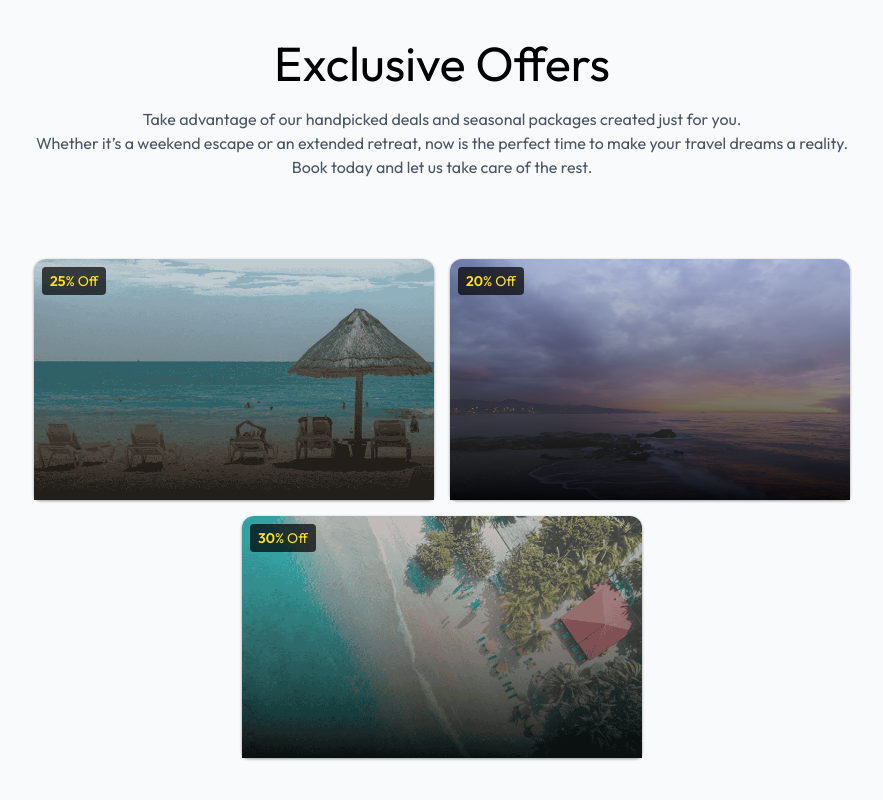
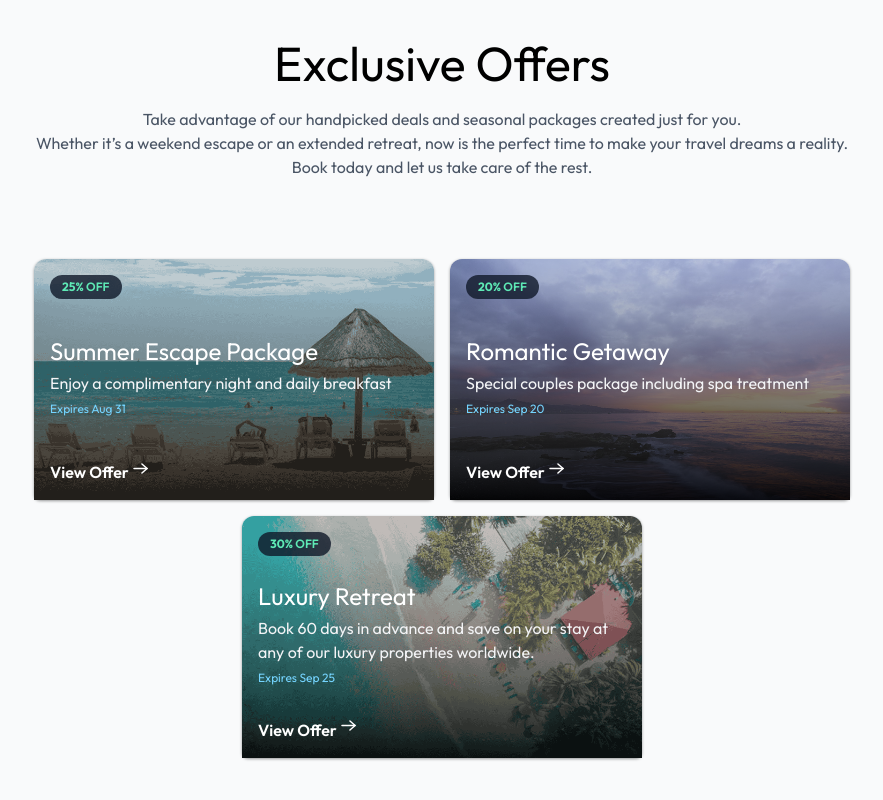
Before and after one commit to sam-bg07/Hotel-Booking, a React (Vite) app: page / in a window 1280 px wide. Shown: the part 2059-2859 px from the top of the page, without its empty margins (198-1081 px from the left). Built offline with nearby package versions, Linux system fonts and the light colour scheme; no server answers.

Commit message:
Commit for card section

```diff
--- a/src/components/ExclusiveOffer.jsx
+++ b/src/components/ExclusiveOffer.jsx
@@ -1,5 +1,5 @@
 import React, { useState } from "react";
-import { exclusiveOffers } from "../assets/assets";
+import { assets, exclusiveOffers } from "../assets/assets";
 import { NavLink } from "react-router-dom";
 
 const ExclusiveOffer = () => {
@@ -28,6 +28,7 @@ const ExclusiveOffer = () => {
       <div className="px-6 md:px-16 lg:px-24 flex flex-wrap justify-center gap-4  mt-20 w-full">
         {exclusiveOffers.map((offer, index) => (
           <NavLink
+            key={offer._id}
             to={`to="/exclusive-offer/"${offer._id}`}
             onMouseEnter={() => setHoveredCard(offer._id)}
             onMouseLeave={() => setHoveredCard(null)}
@@ -35,20 +36,40 @@ const ExclusiveOffer = () => {
               hoveredCard && hoveredCard !== offer._id
                 ? "opacity-50"
                 : "opacity-100"
-            } max-w-100 flex relative  rounded-md rounded-t-xl hover:translate-y-1 transition-all duration-300 shadow-[0px_1px_3px_rgba(0,0,0,0.4)]`}
+            } max-w-100 flex relative  rounded-md rounded-t-xl hover:-translate-y-1 transition-all duration-300 shadow-[0px_1px_3px_rgba(0,0,0,0.4)]`}
           >
             <img
               src={offer?.image}
               alt="firstImage"
               className="rounded-t-xl   "
             />
-            <p
-              className=" absolute  top-0 left-0 m-2 px-2 py-1 text-yellow-300 bg-black/70
- text-sm rounded"
-            >
-              <span className=" font-semibold text-md">{offer.priceOff}</span>%
-              Off
-            </p>
+            <div className="absolute inset-0  flex  justify-between items-start flex-col p-4 text-white">
+              {/* Discount Badge */}
+              <span className="bg-gray-900/80 text-emerald-300 text-xs font-semibold px-3 py-1 rounded-full self-start">
+                <span className="font-bold">{offer.priceOff}%</span> OFF
+              </span>
+
+              {/* Bottom Text (you can customize further) */}
+              <div className="text-start">
+                <h3 className="text-2xl  font-stretch-100%">{offer.title}</h3>
+                <p className="text-md text-gray-100 mt-1">
+                  {offer.description}
+                </p>
+                <p className="text-xs text-sky-300 mt-1.5">
+                  Expires {offer.expiryDate}
+                </p>
+              </div>
+              <div className="flex gap-1 items-center">
+                <span className="mt-2 inline-block font-semibold ">
+                  View Offer
+                </span>
+                <img
+                  src={assets.arrowIcon}
+                  alt="arrowIcon"
+                  className="text-white"
+                />
+              </div>
+            </div>
           </NavLink>
         ))}
       </div>
--- a/src/components/HotelCard.jsx
+++ b/src/components/HotelCard.jsx
@@ -28,7 +28,7 @@ const HotelCard = ({ room, index }) => {
       onClick={() => window.scrollTo(0, 0)}
       className={`max-w-70 relative ${
         hoveredCard && hoveredCard !== room._id ? "opacity-30" : "opacity-100"
-      } rounded-md rounded-t-xl hover:translate-y-1 transition-all duration-300 shadow-[0px_1px_3px_rgba(0,0,0,0.4)]`}
+      } rounded-md rounded-t-xl hover:-translate-y-1 transition-all duration-300 shadow-[0px_1px_3px_rgba(0,0,0,0.4)]`}
     >
       <img src={room?.images[0]} alt="firstImage" className="rounded-t-xl   " />
       <p className=" absolute  top-0 left-0 m-2 px-2 py-1 text-white bg-black/60 text-sm rounded">
```
